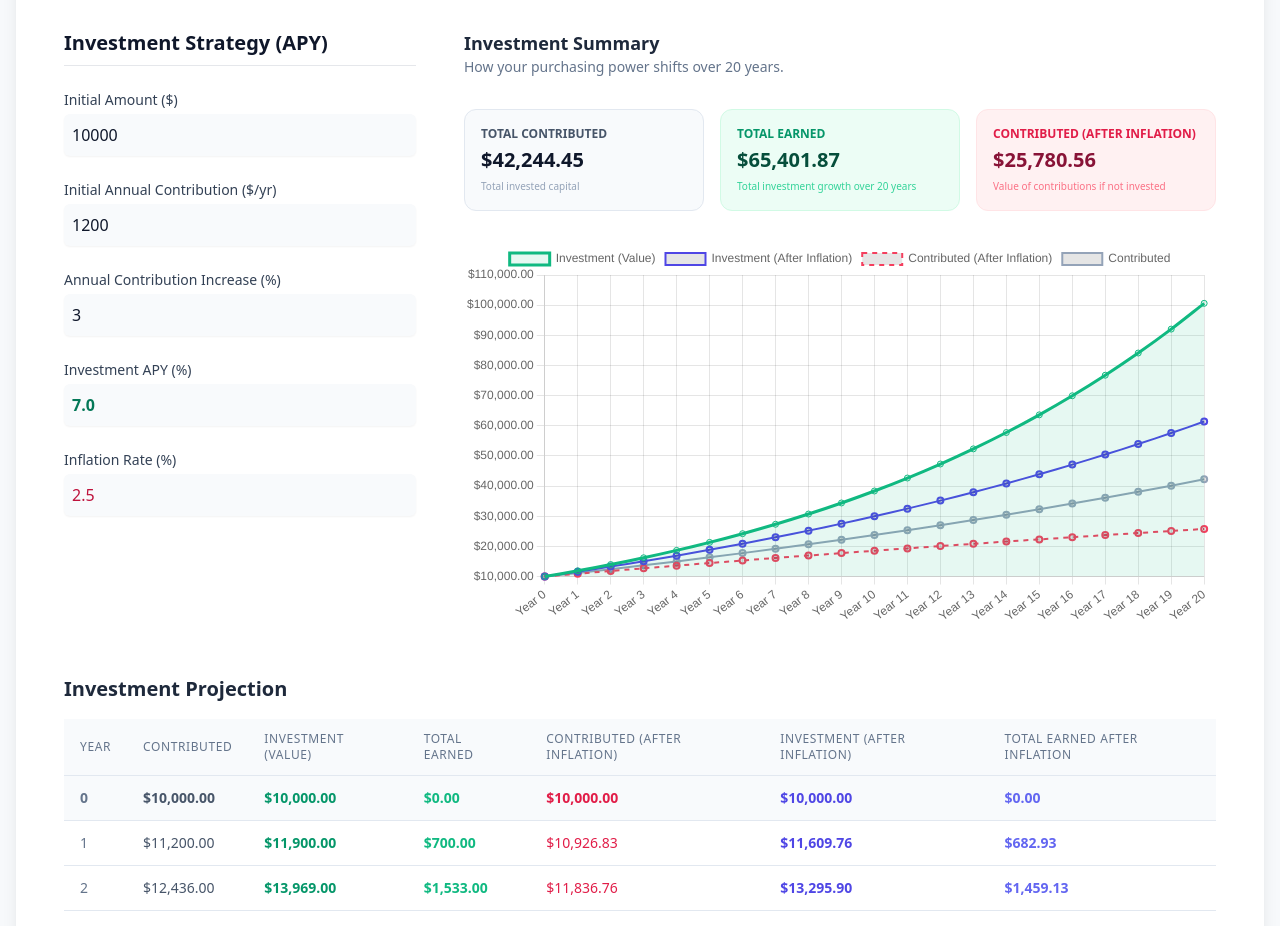
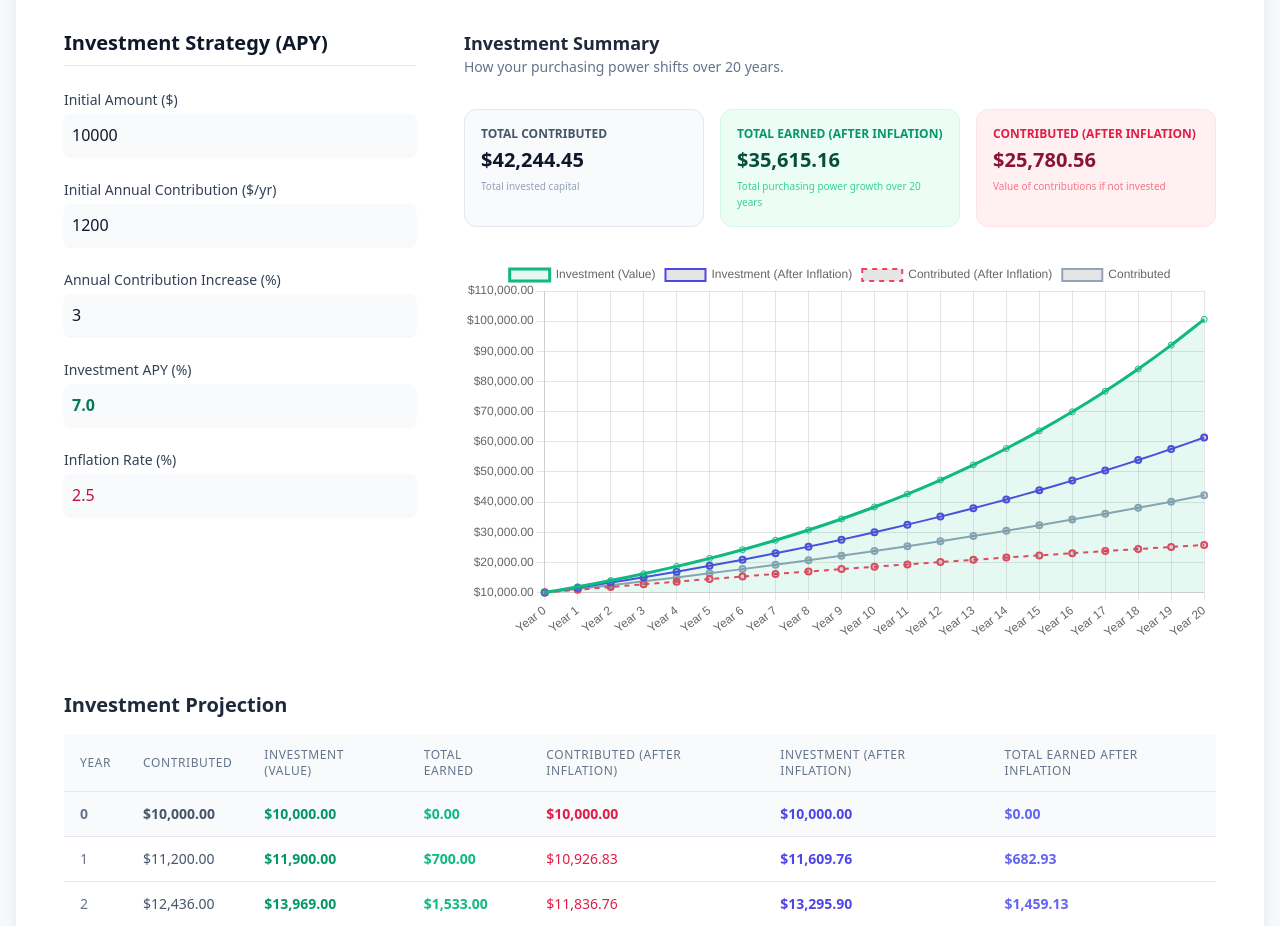
Before and after one commit to KendricksLCamille/FinancialAdvice2, a website built with webpack: page index.html in a window 1280 px wide. Shown: the part 2947-3873 px from the top of the page. Built offline with nearby package versions, Linux system fonts and the light colour scheme.

Commit message:
Refactor inflation-adjusted earnings calculations and update tooltips
- Fixed incorrect references to inflation-adjusted variables in investment stats.
- Revised tooltip content and labels to clarify inflation-adjusted terminology.

```diff
--- a/index.html
+++ b/index.html
@@ -289,11 +289,11 @@
                 </div>
               </div>
               <div class="p-4 bg-emerald-50 rounded-xl border border-emerald-100 tooltip-container cursor-help" tabindex="0">
-                <p class="text-emerald-600 text-xs font-semibold mb-1 uppercase">Total Earned</p>
+                <p class="text-emerald-600 text-xs font-semibold mb-1 uppercase">Total Earned (after Inflation)</p>
                 <p id="roboStatGain" class="text-xl font-bold text-emerald-900">$0</p>
-                <p class="text-[10px] text-emerald-400 mt-1">Total investment growth over 20 years</p>
+                <p class="text-[10px] text-emerald-400 mt-1">Total purchasing power growth over 20 years</p>
                 <div class="tooltip-content">
-                  Total market gains achieved (Nominal Value - Contributed).
+                  Total market gains adjusted for inflation (Real Portfolio Value - Real Contributed).
                 </div>
               </div>
               <div class="p-4 bg-rose-50 rounded-xl border border-rose-100 tooltip-container cursor-help" tabindex="0">
--- a/js/app.js
+++ b/js/app.js
@@ -185,13 +185,16 @@ document.addEventListener('DOMContentLoaded', () => {
         roboTableBody.insertAdjacentHTML('beforeend', initialRow);
 
         currentInvested *= (1 + rateAPR);
+        let realInvested = currentInvested;
+        let realContrib = totalContributed;
+
         for (let year = 1; year <= 20; year++) {
             currentInvested = (currentInvested + annualContrib)
             totalContributed += annualContrib;
             inflationFactor *= (1 + inflationRate);
 
-            const realInvested = currentInvested / inflationFactor;
-            const realContrib = totalContributed / inflationFactor;
+            realInvested = currentInvested / inflationFactor;
+            realContrib = totalContributed / inflationFactor;
 
             labels.push(`Year ${year}`);
             investedData.push(currentInvested.toFixed(2));
@@ -217,8 +220,8 @@ document.addEventListener('DOMContentLoaded', () => {
         }
 
         roboStats.totalContributed.textContent = formatCurrency(totalContributed);
-        roboStats.gain.textContent = formatCurrency(currentInvested - totalContributed);
-        roboStats.inflationTotal.textContent = formatCurrency(totalContributed / inflationFactor);
+        roboStats.gain.textContent = formatCurrency(realInvested - realContrib);
+        roboStats.inflationTotal.textContent = formatCurrency(realContrib);
 
         updateInvestmentChart(labels, investedData, realInvestedData, realContribData, contribData);
     };
```
